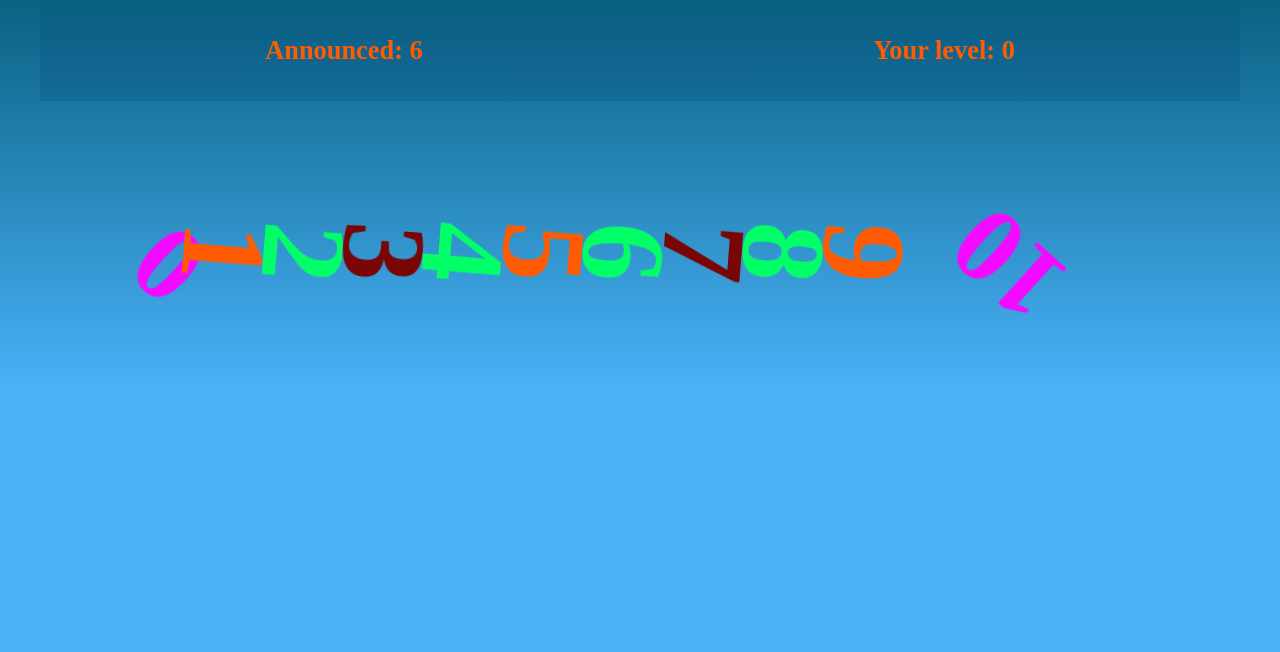
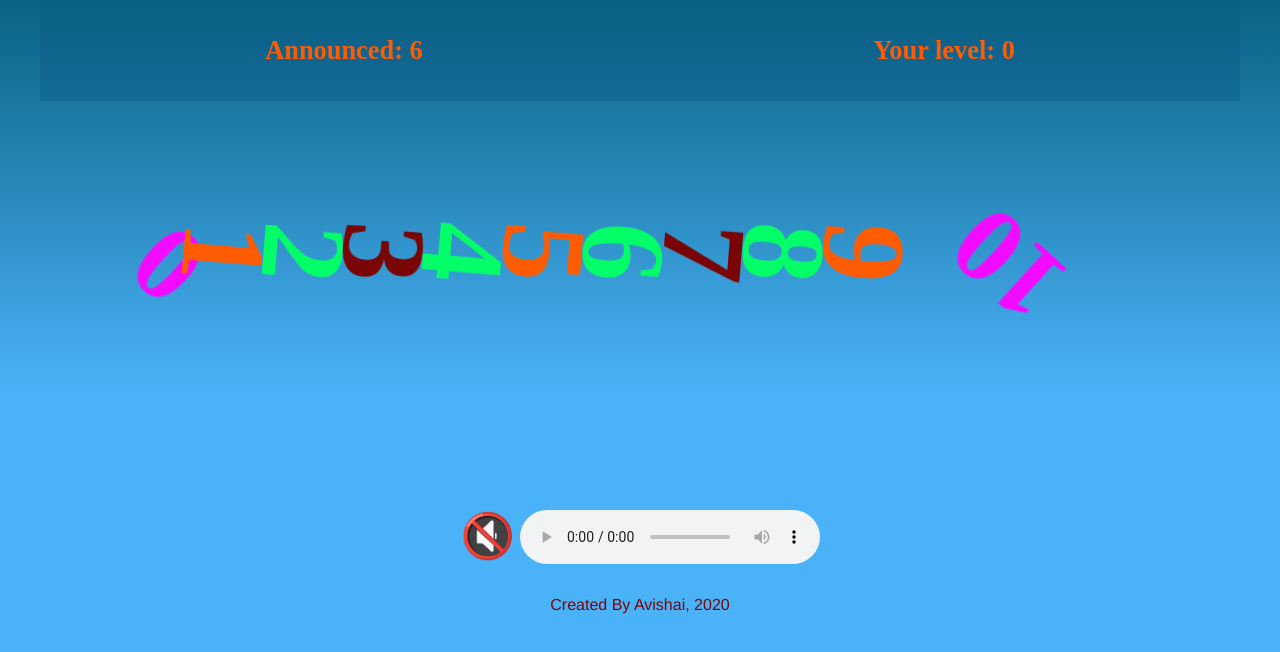
Before and after one commit to avishai84/numbers, a React (Create React App) app: page / in a window 1280 px wide. Shown: the top 652 px of the page. Built offline with nearby package versions, Linux system fonts and the light colour scheme; a web font is replaced by a local one.

Commit message:
adding controls and footer

```diff
--- a/src/App.tsx
+++ b/src/App.tsx
@@ -1,11 +1,14 @@
 import React from 'react';
 import NumberModule from './components/NumbersModule';
+import Footer from './components/Footer';
+
 import './App.css';
 
 function App() {
   return (
     <div className="App">
         <NumberModule />
+        <Footer />
     </div>
   );
 }
--- a/src/components/AllCss/styles.scss
+++ b/src/components/AllCss/styles.scss
@@ -119,6 +119,7 @@
 html,
 body {
   color: var(--color-b);
+  font-family: "Helvetica Neue",Arial,"Noto Sans",sans-serif;
   font-family: var(--font-a);
   font-size: 16px;
   background-color: #4ab2f9;
@@ -134,7 +135,6 @@ body {
     flex-flow: row;
     justify-content: space-around;
     background-image: linear-gradient(0deg, #07538551 51%, #0a6282 100%);
-    //font-family: "Helvetica Neue",Arial,"Noto Sans",sans-serif;
     color:var(--color-c);
     font-family: var(--font-c);
     h4 {font-size: 1.65rem;}
@@ -220,5 +220,23 @@ body {
         animation: run4 3s cubic-bezier(calc(var(--cubic1-1)),calc(var(--cubic1-2)),calc(var(--cubic1-3)),calc(var(--cubic1-4))) 1s infinite reverse both;
       }
     }
+    .controls{
+      display:flex;
+      flex-flow: row;
+      justify-content: center;
+      padding-top:10rem;
+      .iconControls {
+        font-size:2.75rem;
+        &:hover {
+          cursor: pointer;
+        }
+      }
+    }
+    .footer{
+      margin-top:2rem;
+      color: var(--color-a);
+      font-size: 1rem;
+      font-family: "Helvetica Neue",Arial,"Noto Sans",sans-serif;
+    }
   }
 }
--- a/src/components/AudioPlayer.jsx
+++ b/src/components/AudioPlayer.jsx
@@ -1,10 +1,22 @@
-import React, { useState, useEffect } from "react";
+import React, { useState, useEffect, useReducer } from "react";
 import ReactAudioPlayer from "react-audio-player";
 import Sounds from "../soundSrc/Sounds";
 let buildSoundPath;
 const AudioPlayer = ({ playList, playListArray }) => {
   const [playListItem, setPlayList] = useState("");
   const [playListArrayNum, setPlayListArray] = useState("");
+  const [audioControl, dispatch] = useReducer((state, action) => {
+      switch(action.type){
+        case 'controlsOn':
+          const mutedSpeaker = '🔇';
+          return state = {control: true, icon: mutedSpeaker};
+        case 'controlsOff':
+          const speaker = '🔊';
+          return state = {control: false, icon: speaker};
+
+         default: return state;
+      }
+  }, {control: true, icon: '🔇'});
 
   useEffect(() => {
     setPlayListArray(playListArray);
@@ -21,14 +33,19 @@ if (Sounds !== undefined) {
       }
     }
   }
+  const controlsOnOff = audioControl.control ? 'controlsOff' : 'controlsOn';
 
   return (
     <>
+      <div className="controls">
+        <span onClick={() => dispatch({'type' : controlsOnOff})} className="iconControls" >{audioControl.icon}</span>:
         <ReactAudioPlayer
         src={buildSoundPath}
         autoPlay={true}
         loop
+        controls={audioControl.control}
         />
+      </div>
     </>
   );
 };
--- /dev/null
+++ b/src/components/Footer.jsx
@@ -0,0 +1,9 @@
+import React from 'react';
+
+
+const Footer = () => {
+
+      return(<><footer className="footer" >Created By Avishai, 2020</footer></>)
+};
+
+export default Footer;
--- a/src/components/NumbersModule.tsx
+++ b/src/components/NumbersModule.tsx
@@ -15,7 +15,6 @@ const [items, dispatch] = useReducer((state:any, action:any):any => {
         setLevel(level + 1);
         return state = [...initialNumbers];
       case 'rmv':
-
         if(rndmNum == Number.parseInt(action.value)){
           const index = [...state].indexOf(Number.parseInt(action.value));
           if(index > -1){
@@ -27,7 +26,6 @@ const [items, dispatch] = useReducer((state:any, action:any):any => {
         }else{
           return(state);
         }
-
         break;
         default: return [...state];
       }
@@ -53,7 +51,7 @@ useEffect( () => {
         </>
       }
     </header>
-
+    <main>
     {
     items.length === 0 ?
     <div className="flexWrapper">
@@ -73,6 +71,7 @@ useEffect( () => {
         {items.length > 0 &&
         <Audio announcedNumber={rndmNum} />
         }
+      </main>
     </>
     );
 };
```
Lines whose indentation alone changed are shown as unchanged.
